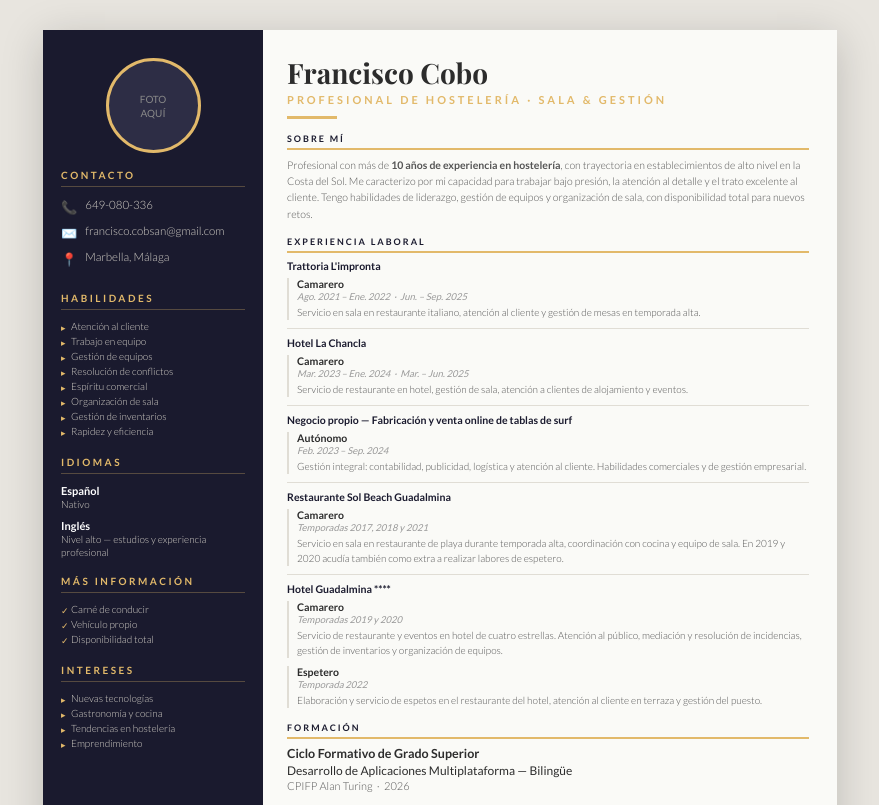
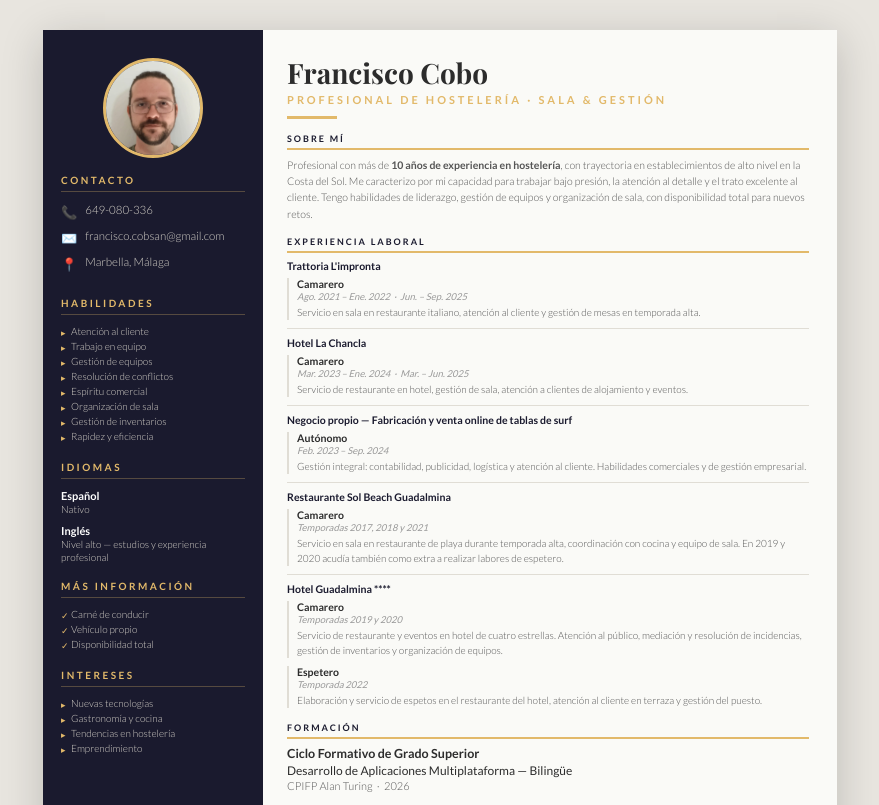
Before and after one commit to Paco16889/CurriculumHosteleriaFCS, a plain HTML site: page index.html in a window 1280 px wide. Shown: the top 805 px of the page, without its empty margins (200-1079 px from the left). Drawn offline with nearby package versions, Linux system fonts and the light colour scheme.

Commit message:
terminado

```diff
--- a/index.html
+++ b/index.html
@@ -56,8 +56,8 @@
     }
 
     .photo-placeholder {
-      width: 95px;
-      height: 95px;
+      width: 100px;
+      height: 100px;
       border-radius: 50%;
       border: 3px solid var(--col-left-accent);
       background: #2d2d45;
@@ -69,6 +69,14 @@
       color: #888;
       text-align: center;
       line-height: 1.4;
+      overflow: hidden;
+    }
+
+    .imagen{
+        width: 100%;
+        height: 100%;
+        object-fit: cover;
+        display: block;
     }
 
     .left-section-title {
@@ -155,7 +163,7 @@
       gap: 14px;
     }
 
-    .name-block {}
+
     .name-block h1 {
       font-family: 'Playfair Display', serif;
       font-size: 28px;
@@ -178,7 +186,7 @@
     }
 
     /* Sección derecha */
-    .section {}
+
     .section-title {
       font-size: 9px;
       font-weight: 700;
@@ -311,7 +319,9 @@
   <aside class="left">
 
     <!-- Foto -->
-    <div class="photo-placeholder">FOTO<br/>AQUÍ</div>
+    <div class="photo-placeholder">
+        <img class="imagen" src="foto.png" alt="Foto">
+    </div>
 
     <!-- Contacto -->
     <div>
```
Also changed, not shown: foto.png (added).
